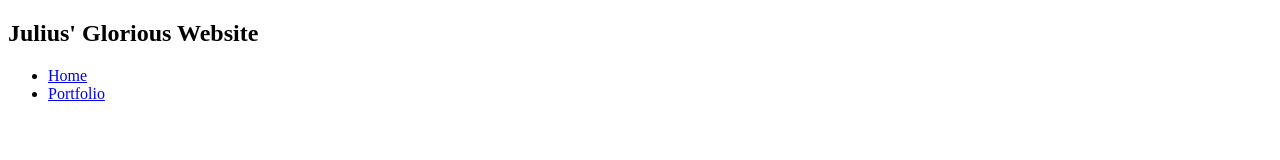
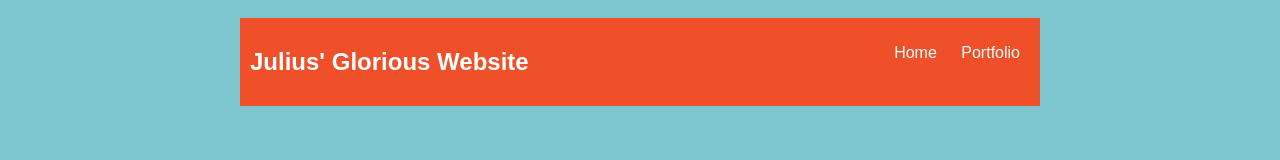
Before and after one commit to jgiambelluca/jgiambelluca.github.io, a plain HTML site: page portfolio.html in a window 1280 px wide. Drawn offline with Linux system fonts and the light colour scheme.

Commit message:
portfolio

```diff
--- a/portfolio.html
+++ b/portfolio.html
@@ -1,6 +1,58 @@
 <!DOCTYPE HTML>
 <html>
     <head>
+      <style type="text/css">
+        body {
+            background: rgb(125, 198, 205);
+            color: rgb(45, 45, 45);
+            padding: 10px;
+            font-family: arial;
+        }
+        header {
+            font-size: 1.5em;
+            font-weight: bold;
+        }
+
+        #all-contents {
+            max-width: 800px;
+            margin: auto;
+        }
+
+        /* navigation menu */
+        nav {
+            background: rgb(239, 80, 41);
+            margin: 0 auto;
+            display: flex;
+            padding: 10px;
+        }
+        h1 {
+            display: flex;
+            align-items: center;
+            color: rgb(255, 255, 255);
+            flex: 1;
+        }
+        #nav-ul {
+            list-style-image: none;
+        }
+        .nav-li {
+            display: inline-block;
+            padding: 0 10px;
+        }
+        .nav-a {
+            text-decoration: none;
+            color: #fff;
+        }
+
+        /* main container area beneath menu */
+        main {
+            background: rgb(245, 238, 219);
+            display: flex;
+        }
+        .content {
+            flex: 1;
+            padding: 15px;
+        }
+    </style>
     </head>
 
     <body>
```
